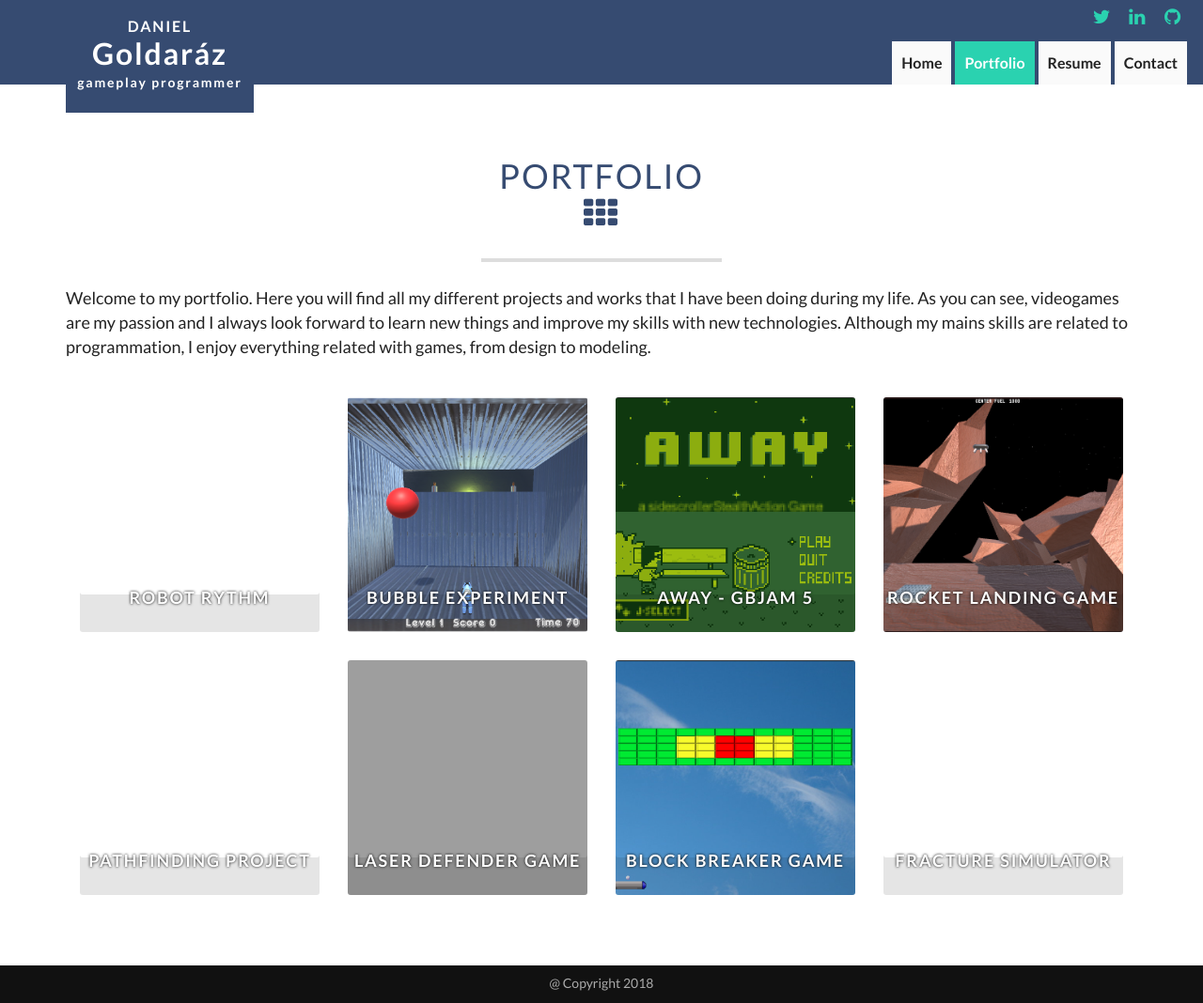
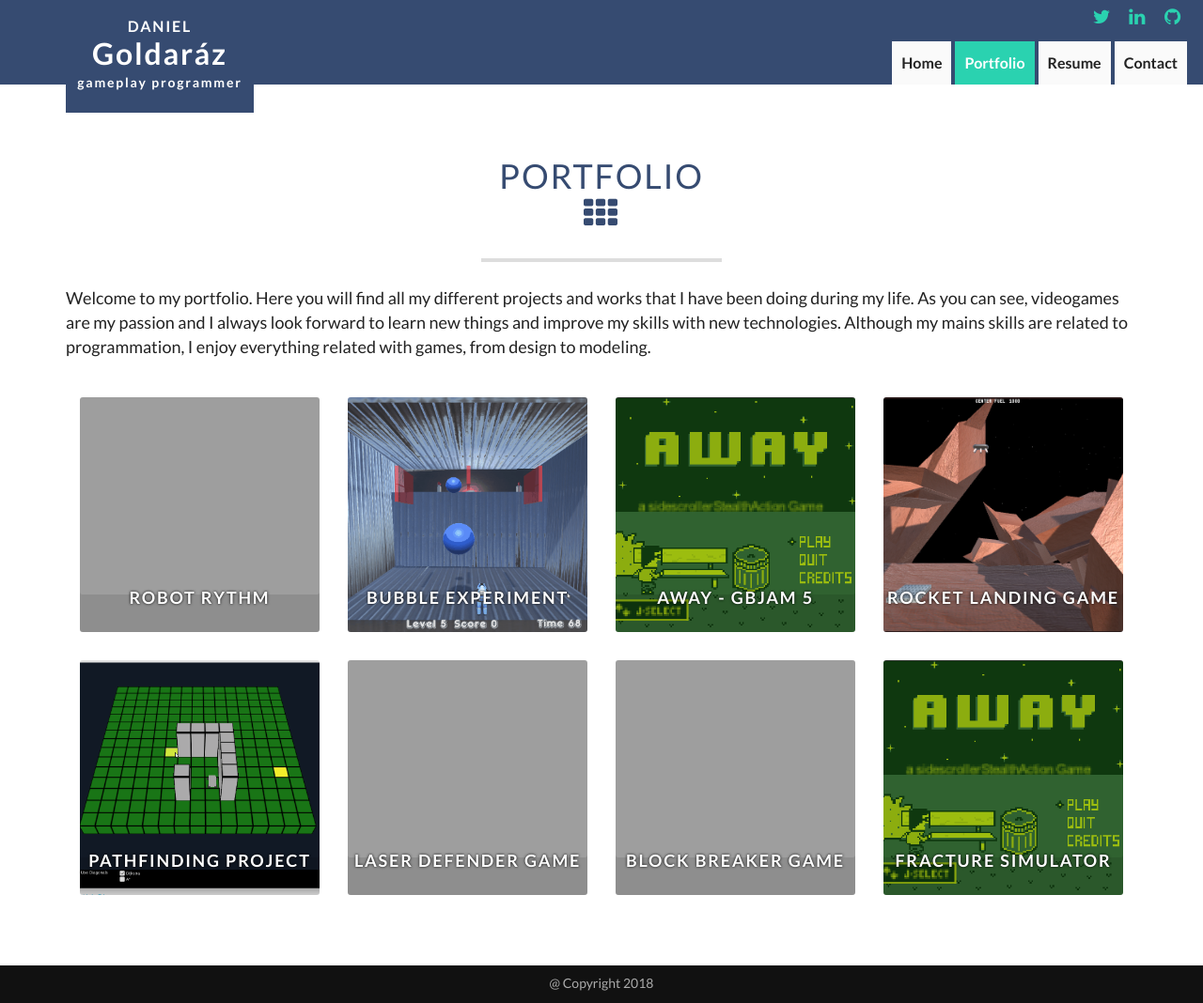
Before and after one commit to dgoldaraz/dgoldaraz.github.io, a Jekyll site: the page built from portfolio/index.html, in a window 1280 px wide and 1068 px high. Shown: the whole window at 94% size. Built offline with Jekyll 4.4.1, drawn with Linux system fonts in a browser that asks for light colours; nearby versions of some CDN libraries.

Commit message:
Addes compiled file.

```diff
--- a/assets/css/style.css
+++ b/assets/css/style.css
@@ -673,7 +673,7 @@ div.btn-project:active {
 }
 /* Thumbnails */
 .thumbnail-grid figure.bubble_experiment-figure {
-  background: url('../img/portfolio/bubble_experiment/1.png') no-repeat center;
+  background: url('../img/portfolio/bubble_experiment/1.gif') no-repeat center;
   background-size: cover;
 }
 .thumbnail-grid figure.away-figure {
@@ -689,7 +689,19 @@ div.btn-project:active {
   background-size: cover;
 }
 .thumbnail-grid figure.block_breaker-figure {
-  background: url('../img/portfolio/block_breaker/1.png') no-repeat center;
+  background: url('../img/portfolio/block_breaker/1.gif') no-repeat center;
+  background-size: cover;
+}
+.thumbnail-grid figure.pathfinding-figure {
+  background: url('../img/portfolio/pathfinding/1.gif') no-repeat center;
+  background-size: cover;
+}
+.thumbnail-grid figure.fracture_simulator-figure {
+  background: url('../img/portfolio/away/1.png') no-repeat center;
+  background-size: cover;
+}
+.thumbnail-grid figure.robot_rythm-figure {
+  background: url('../img/portfolio/robot_rythm/1.gif') no-repeat center;
   background-size: cover;
 }
 /* Thumbnails for HiDPI/retina screens */
```
Also changed, not shown: assets/css/style.min.css, less/app.less (line endings or trailing spaces).
